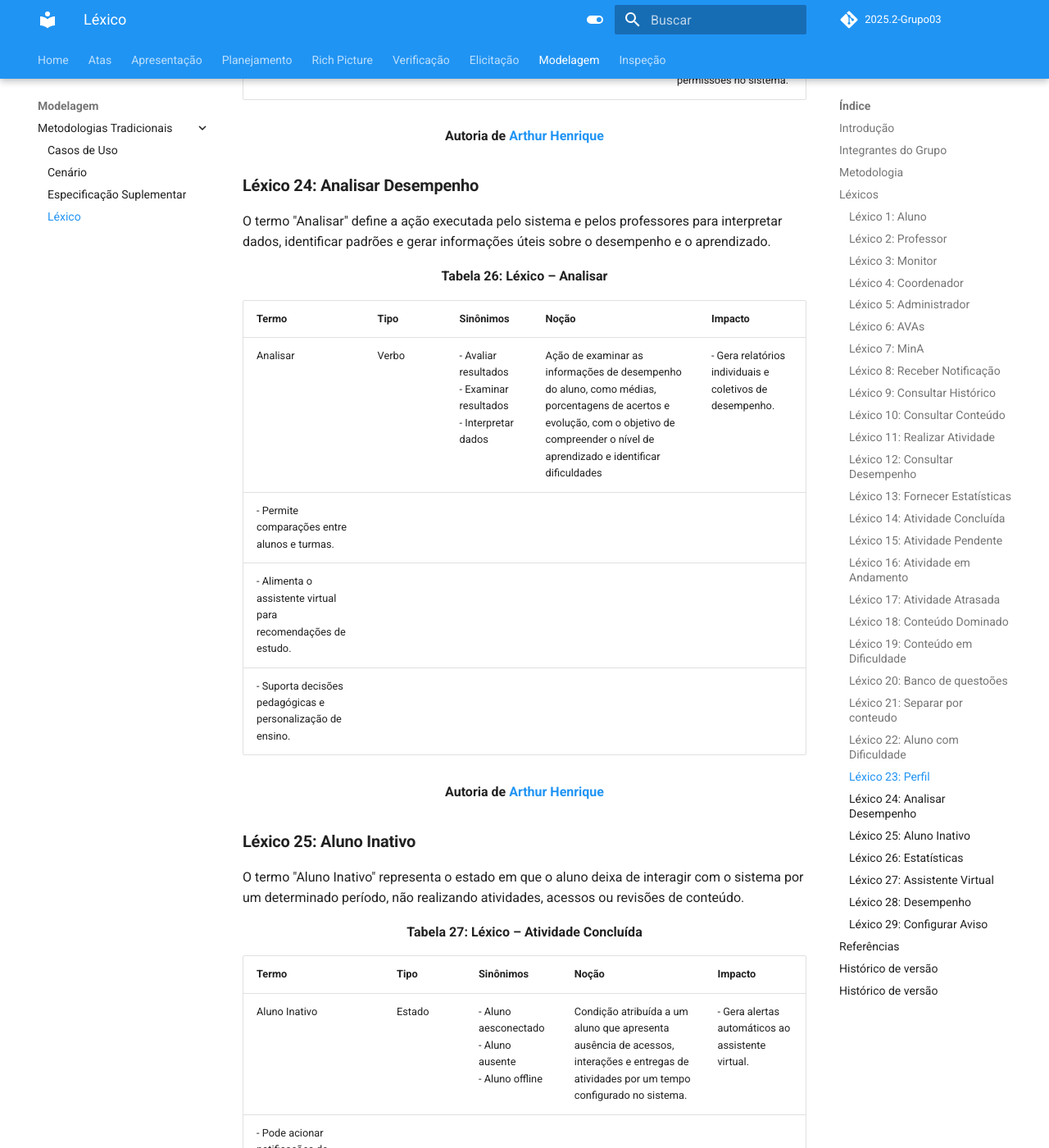
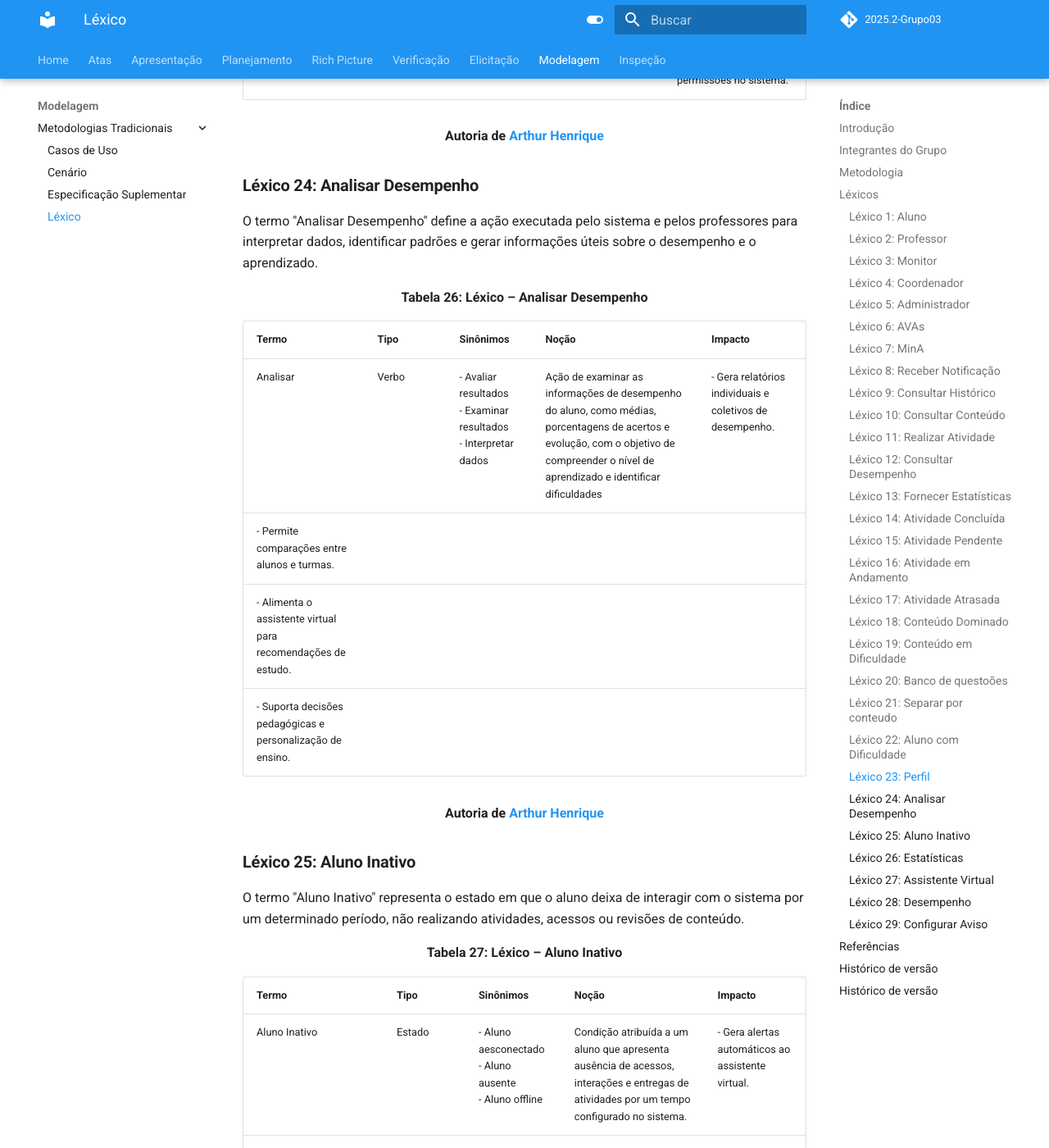
Before and after one commit to Requisitos-de-Software/2025.2-Grupo03, an MkDocs documentation site: the page built from docs/Modelagem/lexico.md, in a window 1280 px wide and 1400 px high, scrolled down 13493 px. Shown: the whole window at 82% size. Built offline with MkDocs 1.6.1 and Material for MkDocs 9.7.7, drawn with Linux system fonts in a browser that asks for light colours; comment, search, counter and statistics services are not loaded.

Commit message:
Correção no lexico

```diff
--- a/docs/Modelagem/lexico.md
+++ b/docs/Modelagem/lexico.md
@@ -319,9 +319,9 @@ O termo "Perfil" representa o conjunto de informações que definem o tipo de us
 
 
 ### **Léxico 24: Analisar Desempenho**
-O termo "Analisar" define a ação executada pelo sistema e pelos professores para interpretar dados, identificar padrões e gerar informações úteis sobre o desempenho e o aprendizado.
+O termo "Analisar Desempenho" define a ação executada pelo sistema e pelos professores para interpretar dados, identificar padrões e gerar informações úteis sobre o desempenho e o aprendizado.
 
-<div align="center"><strong>Tabela 26: Léxico – Analisar</strong></div>
+<div align="center"><strong>Tabela 26: Léxico – Analisar Desempenho</strong></div>
 
 | Termo | Tipo | Sinônimos | Noção | Impacto |
 |-------|------|-----------|-------|---------|
@@ -336,7 +336,7 @@ O termo "Analisar" define a ação executada pelo sistema e pelos professores pa
 ### **Léxico 25: Aluno Inativo**
 O termo "Aluno Inativo" representa o estado em que o aluno deixa de interagir com o sistema por um determinado período, não realizando atividades, acessos ou revisões de conteúdo.
 
-<div align="center"><strong>Tabela 27: Léxico – Atividade Concluída</strong></div>
+<div align="center"><strong>Tabela 27: Léxico – Aluno Inativo</strong></div>
 
 | Termo | Tipo | Sinônimos | Noção | Impacto |
 |-------|------|-----------|-------|---------|
```
